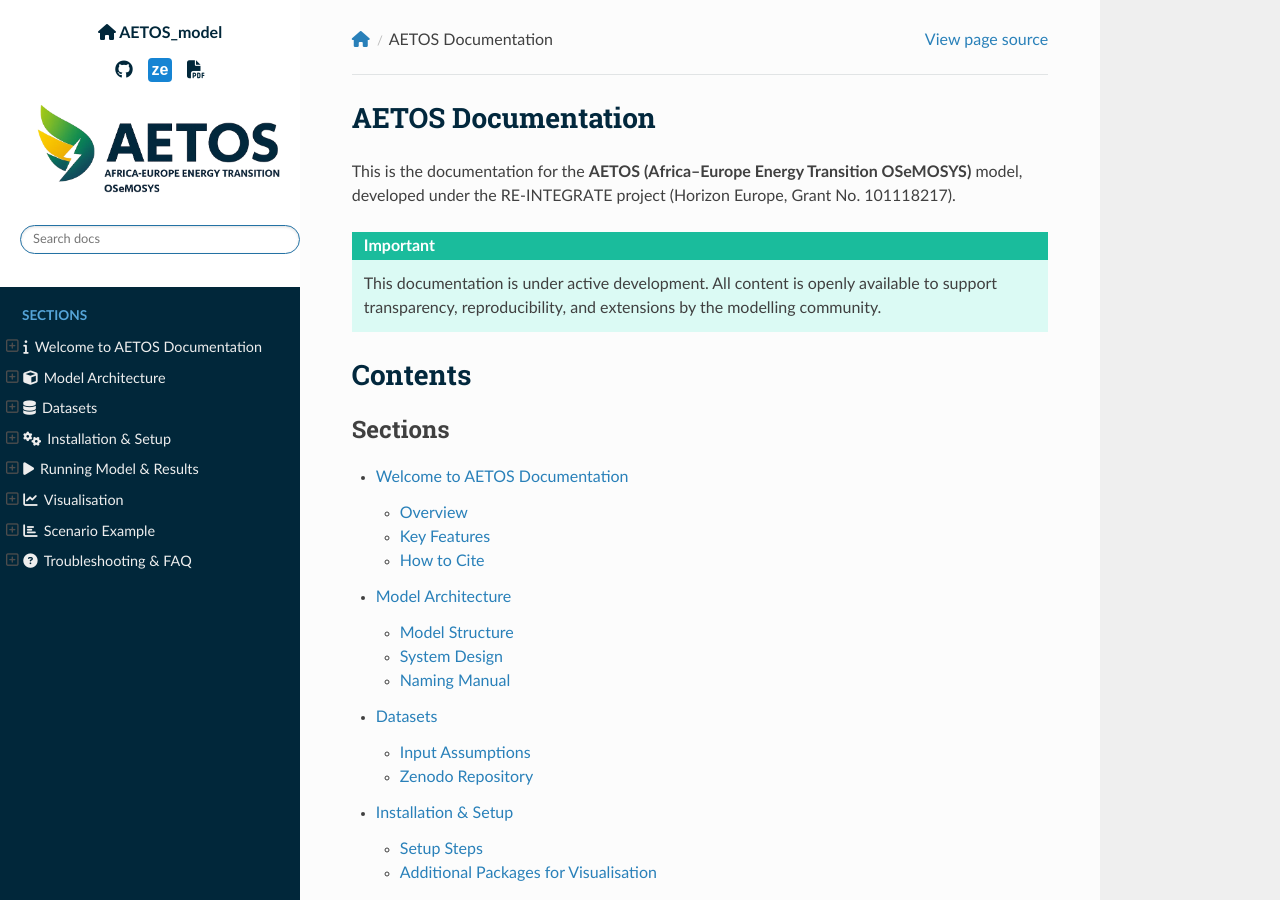
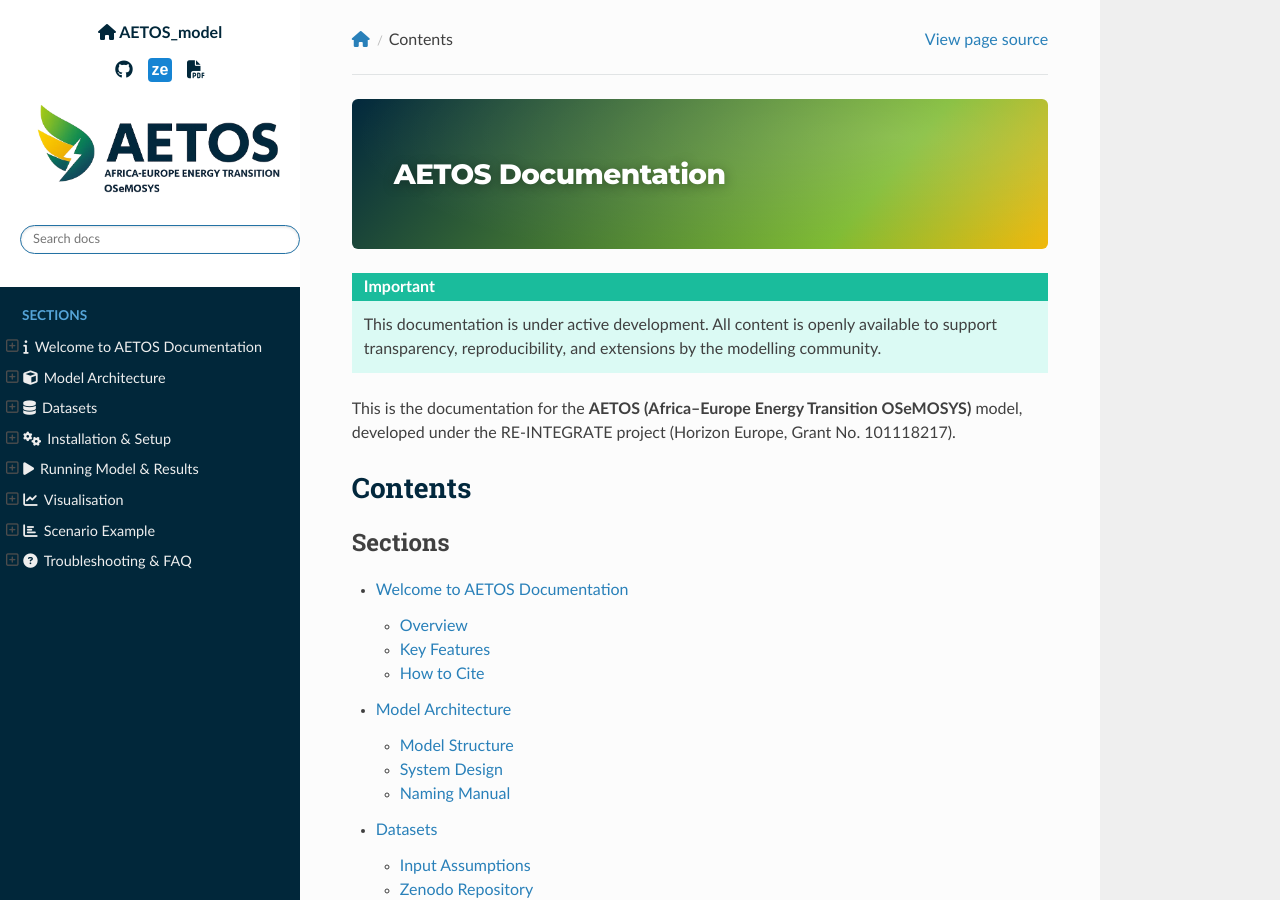
Before and after one commit to ekousoulos/AETOS_model, a Sphinx documentation site: the page built from docs/source/index.rst, in a window 1280 px wide and 900 px high. Built offline with Sphinx 7.4.7 and the Read the Docs theme 3.1.0, drawn with Linux system fonts in a browser that asks for light colours; some of the changed lines change nothing that is shown.

Commit message:
Update all

```diff
--- /dev/null
+++ b/docs/source/_static/aetos_banner.html
@@ -0,0 +1,175 @@
+<!DOCTYPE html>
+<html lang="en">
+<head>
+<meta charset="utf-8" />
+<title>AETOS Banner — Montserrat Font</title>
+<meta name="viewport" content="width=device-width, initial-scale=1" />
+<link href="https://fonts.googleapis.com/css2?family=Montserrat:wght@500;600;800&display=swap" rel="stylesheet">
+<style>
+  :root { --navy:#02283d; }
+  html, body { margin:0; background:transparent; }
+
+  .banner {
+    position: relative;
+    width: 100%;
+    height: 150px;
+    background:
+      radial-gradient(900px 240px at 78% 25%, rgba(255,255,255,0.18), transparent 60%),
+      linear-gradient(130deg, #02283d 0%, #79b82a 73%, #f1b603 100%);
+    overflow: hidden;
+    border-radius: 6px;
+    background-color: #02283d;
+  }
+  canvas {
+    position:absolute; inset:0;
+    width:100%; height:100%;
+    background:transparent; pointer-events:auto;
+    display:block; z-index:1;
+  }
+  .title {
+    position:absolute; inset:0;
+    display:flex; align-items:center;
+    padding-left: clamp(24px, 6vw, 60px);
+    color: #ffffff;
+    font-family: 'Montserrat', sans-serif;
+    font-weight: 800;
+    font-size: clamp(28px, 4vw, 46px);
+    line-height: 1.1;
+    text-shadow: 0 2px 12px rgba(0,0,0,0.35);
+    letter-spacing:-0.02em;
+    z-index:2; pointer-events:none; user-select:none;
+  }
+</style>
+</head>
+<body>
+<div class="banner" id="banner">
+  <canvas id="net"></canvas>
+  <div class="title">AETOS Documentation</div>
+</div>
+
+<script>
+(() => {
+  const wrap = document.getElementById('banner');
+  const canvas = document.getElementById('net');
+  const ctx = canvas.getContext('2d', { alpha:true });
+  ctx.lineCap='round'; ctx.lineJoin='round';
+
+  let W=0,H=0,DPR=1, LINK=100, COUNT=55, PAD=7;
+  function fit(){
+    const r = wrap.getBoundingClientRect();
+    W = Math.max(1, Math.round(r.width));
+    H = Math.max(1, Math.round(r.height));
+    DPR = (window.devicePixelRatio || 1) * 1.5;  // ↑ from 1.5 to 2 → ultra crisp
+    canvas.width = Math.round(W * DPR);
+    canvas.height = Math.round(H * DPR);
+    ctx.setTransform(DPR,0,0,DPR,0,0);
+    ctx.imageSmoothingEnabled = true;
+	ctx.imageSmoothingQuality = "high";
+    LINK = Math.max(80, Math.min(W, H) * 0.18);
+  }
+  new ResizeObserver(fit).observe(wrap); fit();
+
+  const HEARTBEAT_RATE=0.5, HEARTBEAT_SHAPE=0.7, HEARTBEAT_MIN=0.12, HEARTBEAT_MAX=1.0;
+  const pts=[];
+  function init(){
+    pts.length=0;
+    for(let i=0;i<COUNT;i++){
+      const a=Math.random()*Math.PI*2;
+      const speed=0.10+Math.random()*0.18;
+      const base=1.0+Math.random()*1.8;
+      pts.push({
+        x: PAD + Math.random()*(W-2*PAD),
+        y: PAD + Math.random()*(H-2*PAD),
+        vx: Math.cos(a)*speed,
+        vy: Math.sin(a)*speed,
+        r0: base, r: base,
+        phase: Math.random()*Math.PI*2,
+        bpm: 0.28+Math.random()*0.26
+      });
+    }
+  }
+  init();
+
+  let lastW=W;
+  new ResizeObserver(()=>{
+    const r=wrap.getBoundingClientRect();
+    if(Math.abs(r.width-lastW)>40){ lastW=r.width; init(); }
+  }).observe(wrap);
+
+  const mouse={x:-9999,y:-9999};
+  canvas.addEventListener('mousemove',(e)=>{
+    const r=canvas.getBoundingClientRect();
+    mouse.x=e.clientX-r.left; mouse.y=e.clientY-r.top;
+  });
+  canvas.addEventListener('mouseleave',()=>{mouse.x=-9999;mouse.y=-9999;});
+
+  function heartbeat(p,t){
+    const base=0.5+0.5*Math.sin(2*Math.PI*p.bpm*HEARTBEAT_RATE*t+p.phase);
+    const shaped=Math.pow(base,HEARTBEAT_SHAPE);
+    return HEARTBEAT_MIN+(HEARTBEAT_MAX-HEARTBEAT_MIN)*shaped;
+  }
+
+  function step(p){
+    p.x+=p.vx; p.y+=p.vy;
+    if (p.x < PAD)         { p.x = PAD;         p.vx = Math.abs(p.vx); }
+    if (p.x > W - PAD)     { p.x = W - PAD;     p.vx = -Math.abs(p.vx); }
+    if (p.y < PAD)         { p.y = PAD;         p.vy = Math.abs(p.vy); }
+    if (p.y > H - PAD)     { p.y = H - PAD;     p.vy = -Math.abs(p.vy); }
+
+    const dx=p.x-mouse.x, dy=p.y-mouse.y, d=Math.hypot(dx,dy), R=80;
+    if(d<R){ const k=1-d/R; p.r=Math.min(4.0,p.r0+2.0*k); if(d>0){ p.x+=(dx/d)*0.20; p.y+=(dy/d)*0.20; } }
+    else { p.r += (p.r0-p.r)*0.12; }
+  }
+
+  /* --- Ultra-HD Optimized Lines --- */
+  function drawLinks(t){
+    const invDPR = 1 / DPR;
+    ctx.save();
+    ctx.lineCap = "round";
+    ctx.lineJoin = "round";
+
+    for(let i=0;i<pts.length;i++){
+      const p1 = pts[i];
+      for(let j=i+1;j<pts.length;j++){
+        const p2 = pts[j];
+        const dx = p1.x - p2.x, dy = p1.y - p2.y, d2 = dx*dx + dy*dy;
+        if(d2 < LINK*LINK){
+          const d = Math.sqrt(d2);
+          const a = 1 - d/LINK;
+          const pulse = (heartbeat(p1,t)+heartbeat(p2,t))*0.5;
+
+          ctx.strokeStyle = `rgba(255,255,255,${0.10*a*pulse})`;
+          ctx.lineWidth = 1.6 * invDPR;   // slightly thinner, scales with DPR
+          ctx.beginPath(); ctx.moveTo(p1.x,p1.y); ctx.lineTo(p2.x,p2.y); ctx.stroke();
+
+          ctx.strokeStyle = `rgba(255,255,255,${0.75*a*pulse})`;
+          ctx.lineWidth = 0.8 * invDPR;
+          ctx.beginPath(); ctx.moveTo(p1.x,p1.y); ctx.lineTo(p2.x,p2.y); ctx.stroke();
+        }
+      }
+    }
+    ctx.restore();
+  }
+
+  function drawDots(t){
+    for(const p of pts){
+      const pulse=heartbeat(p,t);
+      ctx.fillStyle=`rgba(255,255,255,${Math.min(1,pulse*1.1)})`;
+      ctx.beginPath(); ctx.arc(p.x,p.y,p.r,0,Math.PI*2); ctx.fill();
+
+      ctx.fillStyle=`rgba(255,255,255,${0.08*pulse})`;
+      ctx.beginPath(); ctx.arc(p.x,p.y,p.r*2.1,0,Math.PI*2); ctx.fill();
+    }
+  }
+
+  function frame(now){
+    ctx.clearRect(0,0,W,H);
+    const t=now/1000; drawLinks(t); drawDots(t);
+    for(const p of pts) step(p);
+    requestAnimationFrame(frame);
+  }
+  requestAnimationFrame(frame);
+})();
+</script>
+</body>
+</html>
--- a/docs/source/index.rst
+++ b/docs/source/index.rst
@@ -1,8 +1,11 @@
-AETOS Documentation
-===================
+.. raw:: html
 
-This is the documentation for the **AETOS (Africa–Europe Energy Transition OSeMOSYS)** model,
-developed under the RE-INTEGRATE project (Horizon Europe, Grant No. 101118217).
+   <iframe src="_static/aetos_banner.html"
+           width="100%" height="150"
+           style="border:none; display:block; margin:0 auto;"
+           loading="lazy"></iframe>
+   <div style="height:24px"></div>
+
 
 .. important::
 
@@ -10,6 +13,8 @@
    All content is openly available to support transparency, reproducibility,
    and extensions by the modelling community.
 
+This is the documentation for the **AETOS (Africa–Europe Energy Transition OSeMOSYS)** model,
+developed under the RE-INTEGRATE project (Horizon Europe, Grant No. 101118217).
 
 Contents
 ========
```
